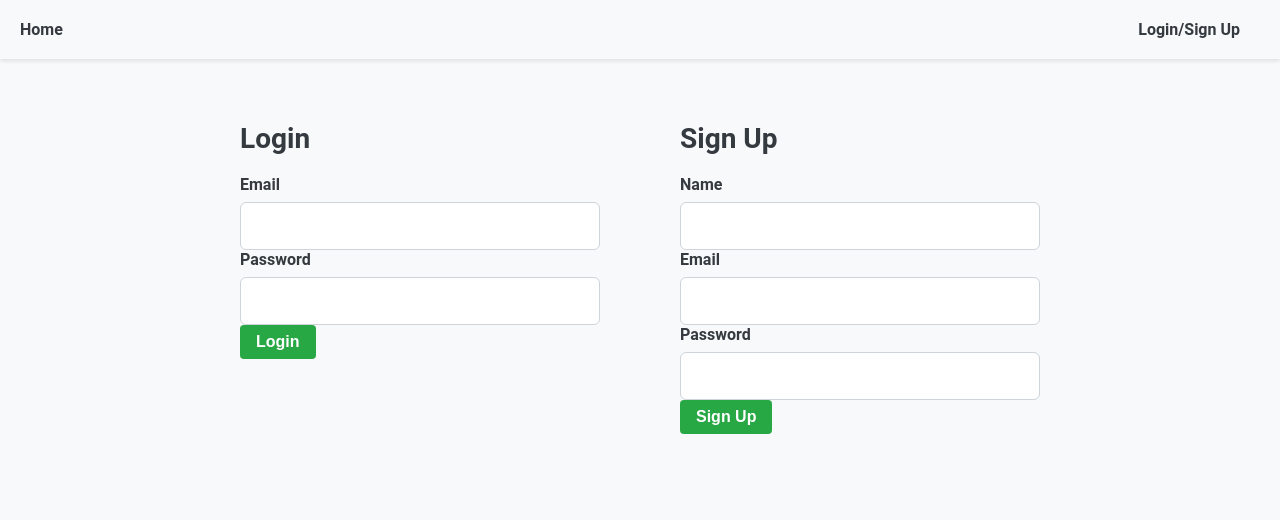
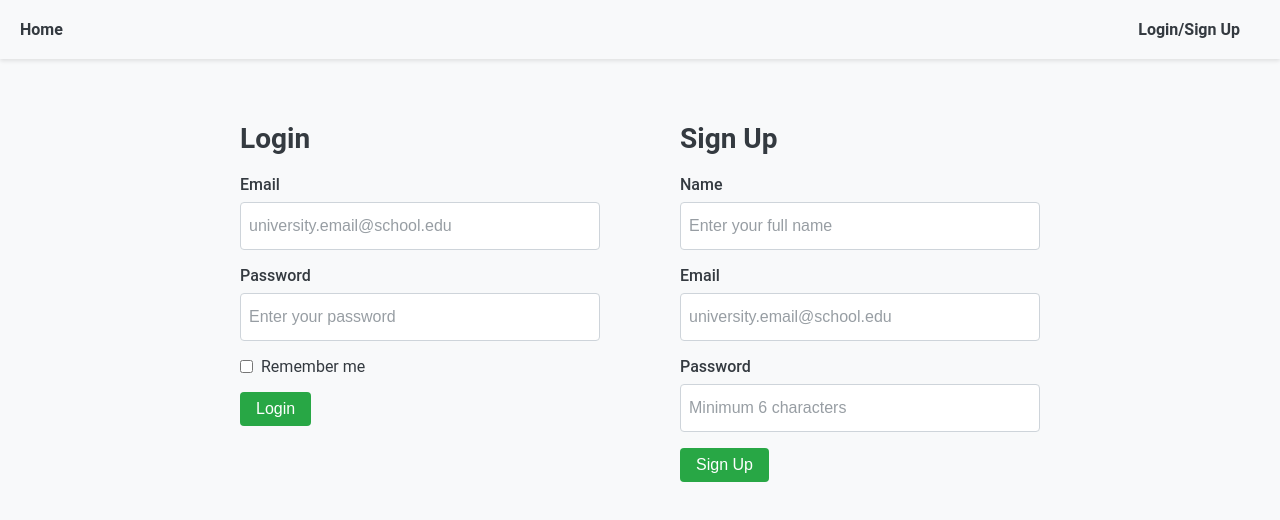
Before and after one commit to Kevklatman/campus-textbook-exchange, a React (Create React App) app in the folder client/: page /login in a window 1280 px wide. Shown: the top 520 px of the page. Built offline with nearby package versions, Linux system fonts and the light colour scheme; no server answers.

Commit message:
remember me functionality

```diff
--- a/client/src/index.css
+++ b/client/src/index.css
@@ -1130,3 +1130,86 @@ textarea::placeholder {
     grid-template-columns: 1fr;
   }
 }
+
+/* Add to index.css */
+.checkbox-group {
+  display: flex;
+  align-items: center;
+  margin-bottom: 20px;
+}
+
+.remember-label {
+  display: flex !important;
+  align-items: center;
+  gap: 8px;
+  cursor: pointer;
+  user-select: none;
+  font-weight: normal !important;
+  margin: 0 !important;
+}
+
+.remember-checkbox {
+  width: auto !important;
+  height: auto !important;
+  margin: 0;
+  cursor: pointer;
+}
+
+.error-message {
+  padding: 10px;
+  margin-bottom: 20px;
+  border-radius: 4px;
+  background-color: #f8d7da;
+  color: #721c24;
+  border: 1px solid #f5c6cb;
+}
+
+.form-group {
+  margin-bottom: 1rem;
+}
+
+.form-group label {
+  display: block;
+  margin-bottom: 0.5rem;
+  font-weight: 500;
+}
+
+.form-group input {
+  width: 100%;
+  padding: 0.5rem;
+  border: 1px solid #ced4da;
+  border-radius: 4px;
+  font-size: 1rem;
+}
+
+.form-group .error {
+  color: #dc3545;
+  font-size: 0.875rem;
+  margin-top: 0.25rem;
+}
+
+.btn {
+  display: inline-block;
+  padding: 0.5rem 1rem;
+  font-size: 1rem;
+  font-weight: 500;
+  text-align: center;
+  border-radius: 4px;
+  cursor: pointer;
+  transition: background-color 0.2s;
+}
+
+.btn-success {
+  color: #fff;
+  background-color: #28a745;
+  border: none;
+}
+
+.btn-success:hover {
+  background-color: #218838;
+}
+
+.btn:disabled {
+  opacity: 0.65;
+  cursor: not-allowed;
+}
--- a/client/src/pages/LoginAndRegister.js
+++ b/client/src/pages/LoginAndRegister.js
@@ -6,13 +6,20 @@ import { UserContext } from "../contexts/UserContext";
 import { useHistory } from "react-router-dom";
 
 const LoginSchema = Yup.object().shape({
-  email: Yup.string().email("Invalid email").required("Required"),
+  email: Yup.string()
+    .email("Invalid email")
+    .required("Required")
+    .matches(/.+\.edu$/, "Must be a .edu email address"),
   password: Yup.string().required("Required"),
+  remember: Yup.boolean()
 });
 
 const RegisterSchema = Yup.object().shape({
   name: Yup.string().required("Required"),
-  email: Yup.string().email("Invalid email").required("Required"),
+  email: Yup.string()
+    .email("Invalid email")
+    .required("Required")
+    .matches(/.+\.edu$/, "Must be a .edu email address"),
   password: Yup.string()
     .min(6, "Password must be at least 6 characters")
     .required("Required"),
@@ -61,7 +68,7 @@ function LoginAndRegister() {
       });
       if (!response.ok) {
         const errorData = await response.json();
-        throw new Error(errorData.error || "Registration failed");
+        throw new Error(errorData.message || "Registration failed");
       }
       const userData = await response.json();
       login(userData);
@@ -75,33 +82,61 @@ function LoginAndRegister() {
 
   return (
     <div className="login-register">
-      {error && <div className="error">{error}</div>}
+      {error && <div className="error-message">{error}</div>}
+
       <div className="login-form">
         <h2>Login</h2>
         <Formik
-          initialValues={{ email: "", password: "" }}
+          initialValues={{
+            email: "",
+            password: "",
+            remember: false
+          }}
           validationSchema={LoginSchema}
           onSubmit={handleLogin}
         >
           {({ isSubmitting }) => (
             <Form>
-              <div>
+              <div className="form-group">
                 <label htmlFor="loginEmail">Email</label>
-                <Field type="email" name="email" id="loginEmail" />
+                <Field
+                  type="email"
+                  name="email"
+                  id="loginEmail"
+                  placeholder="university.email@school.edu"
+                />
                 <ErrorMessage name="email" component="div" className="error" />
               </div>
-              <div>
+
+              <div className="form-group">
                 <label htmlFor="loginPassword">Password</label>
-                <Field type="password" name="password" id="loginPassword" />
-                <ErrorMessage
+                <Field
+                  type="password"
                   name="password"
-                  component="div"
-                  className="error"
+                  id="loginPassword"
+                  placeholder="Enter your password"
                 />
+                <ErrorMessage name="password" component="div" className="error" />
               </div>
-              <button type="submit" className="btn-success" disabled={isSubmitting}>
-  {isSubmitting ? "Logging in..." : "Login"}
-</button>
+
+              <div className="form-group checkbox-group">
+                <label className="remember-label">
+                  <Field
+                    type="checkbox"
+                    name="remember"
+                    className="remember-checkbox"
+                  />
+                  <span>Remember me</span>
+                </label>
+              </div>
+
+              <button
+                type="submit"
+                className="btn btn-success"
+                disabled={isSubmitting}
+              >
+                {isSubmitting ? "Logging in..." : "Login"}
+              </button>
             </Form>
           )}
         </Formik>
@@ -110,34 +145,56 @@ function LoginAndRegister() {
       <div className="register-form">
         <h2>Sign Up</h2>
         <Formik
-          initialValues={{ name: "", email: "", password: "" }}
+          initialValues={{
+            name: "",
+            email: "",
+            password: ""
+          }}
           validationSchema={RegisterSchema}
           onSubmit={handleSignup}
         >
           {({ isSubmitting }) => (
             <Form>
-              <div>
+              <div className="form-group">
                 <label htmlFor="signupName">Name</label>
-                <Field type="text" name="name" id="signupName" />
+                <Field
+                  type="text"
+                  name="name"
+                  id="signupName"
+                  placeholder="Enter your full name"
+                />
                 <ErrorMessage name="name" component="div" className="error" />
               </div>
-              <div>
+
+              <div className="form-group">
                 <label htmlFor="signupEmail">Email</label>
-                <Field type="email" name="email" id="signupEmail" />
+                <Field
+                  type="email"
+                  name="email"
+                  id="signupEmail"
+                  placeholder="university.email@school.edu"
+                />
                 <ErrorMessage name="email" component="div" className="error" />
               </div>
-              <div>
+
+              <div className="form-group">
                 <label htmlFor="signupPassword">Password</label>
-                <Field type="password" name="password" id="signupPassword" />
-                <ErrorMessage
+                <Field
+                  type="password"
                   name="password"
-                  component="div"
-                  className="error"
+                  id="signupPassword"
+                  placeholder="Minimum 6 characters"
                 />
+                <ErrorMessage name="password" component="div" className="error" />
               </div>
-              <button type="submit" className="btn-success" disabled={isSubmitting}>
-  {isSubmitting ? "Signing up..." : "Sign Up"}
-</button>
+
+              <button
+                type="submit"
+                className="btn btn-success"
+                disabled={isSubmitting}
+              >
+                {isSubmitting ? "Signing up..." : "Sign Up"}
+              </button>
             </Form>
           )}
         </Formik>
```
Also changed, not shown: 2 other files (tests, documents, lock files or other folders).
